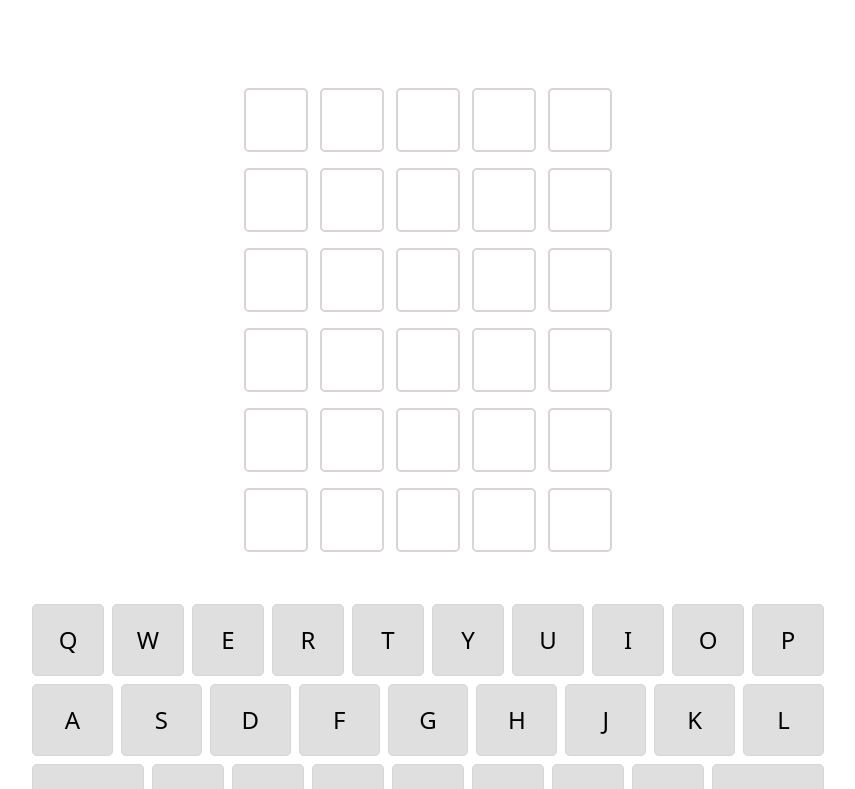
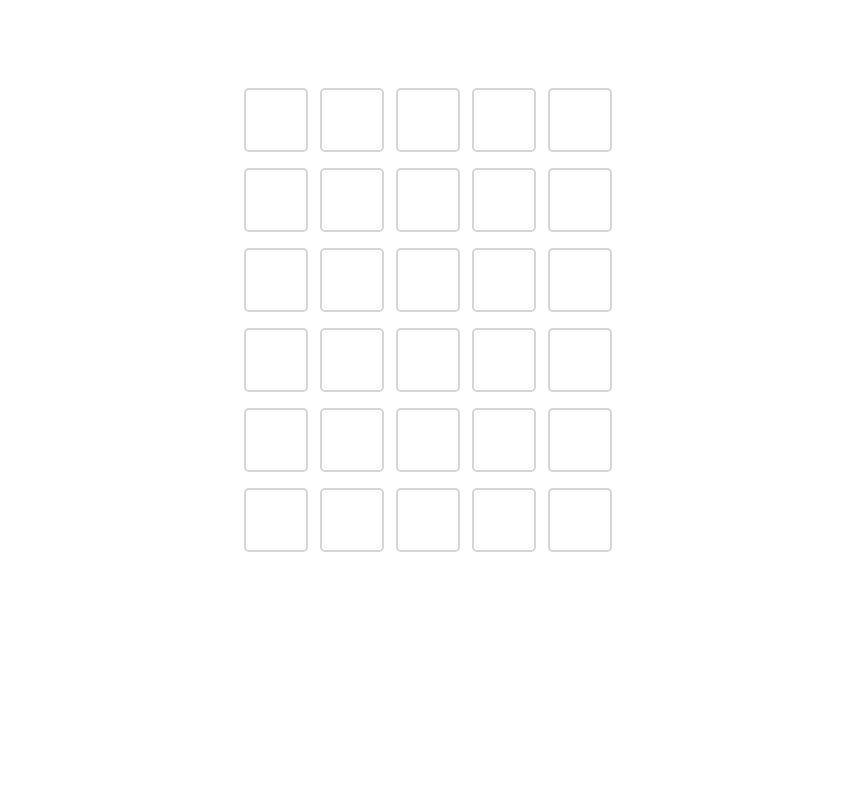
Before and after one commit to AndrzejGrabarz/Wordles.pl, a Next.js app in the folder nextjs-wordles/: page / in a window 1280 px wide. Shown: the top 789 px of the page, without its empty margins (212-1067 px from the left). Built offline with nearby package versions, Linux system fonts and the light colour scheme.

Commit message:
vercel problem

```diff
--- a/nextjs-wordles/components/keyboard/Keyboard.js
+++ b/nextjs-wordles/components/keyboard/Keyboard.js
@@ -1,5 +1,5 @@
 import React from 'react'
-import KeyboardRow from "./KeyboardRow";
+import keyboardRow from './keyBoardRow';
 
 function Keyboard({ setKeyboardKey }) {
 
@@ -13,7 +13,7 @@ function Keyboard({ setKeyboardKey }) {
   return (
     <div className='flex flex-col my-10'>
       {KEYBOARD.map((row)=>{
-        return <KeyboardRow key={row.id} rowLine={row} setKeyboardKey={setKeyboardKey}/>
+        return <keyboardRow key={row.id} rowLine={row} setKeyboardKey={setKeyboardKey}/>
       })}
     </div>
   )
--- a/nextjs-wordles/components/keyboard/keyBoardRow.js
+++ b/nextjs-wordles/components/keyboard/keyBoardRow.js
@@ -1,7 +1,7 @@
 import React from 'react'
 import Key from "./Key";
 
-function KeyboardRow({ rowLine, setKeyboardKey }) {
+function keyboardRow({ rowLine, setKeyboardKey }) {
 
   return (
     <>
@@ -17,4 +17,4 @@ function KeyboardRow({ rowLine, setKeyboardKey }) {
   )
 }
 
-export default KeyboardRow
+export default keyboardRow
--- a/nextjs-wordles/package.json
+++ b/nextjs-wordles/package.json
@@ -14,7 +14,7 @@
     "@fortawesome/react-fontawesome": "^0.2.0",
     "classnames": "^2.3.2",
     "eslint": "8.36.0",
-    "eslint-config-next": "13.2.4",
+    "eslint-config-next": "^13.2.4",
     "keycode": "^2.2.1",
     "next": "^13.3.4",
     "react": "^18.2.0",
```
Also changed, not shown: 1 other file (tests, documents, lock files or other folders).
